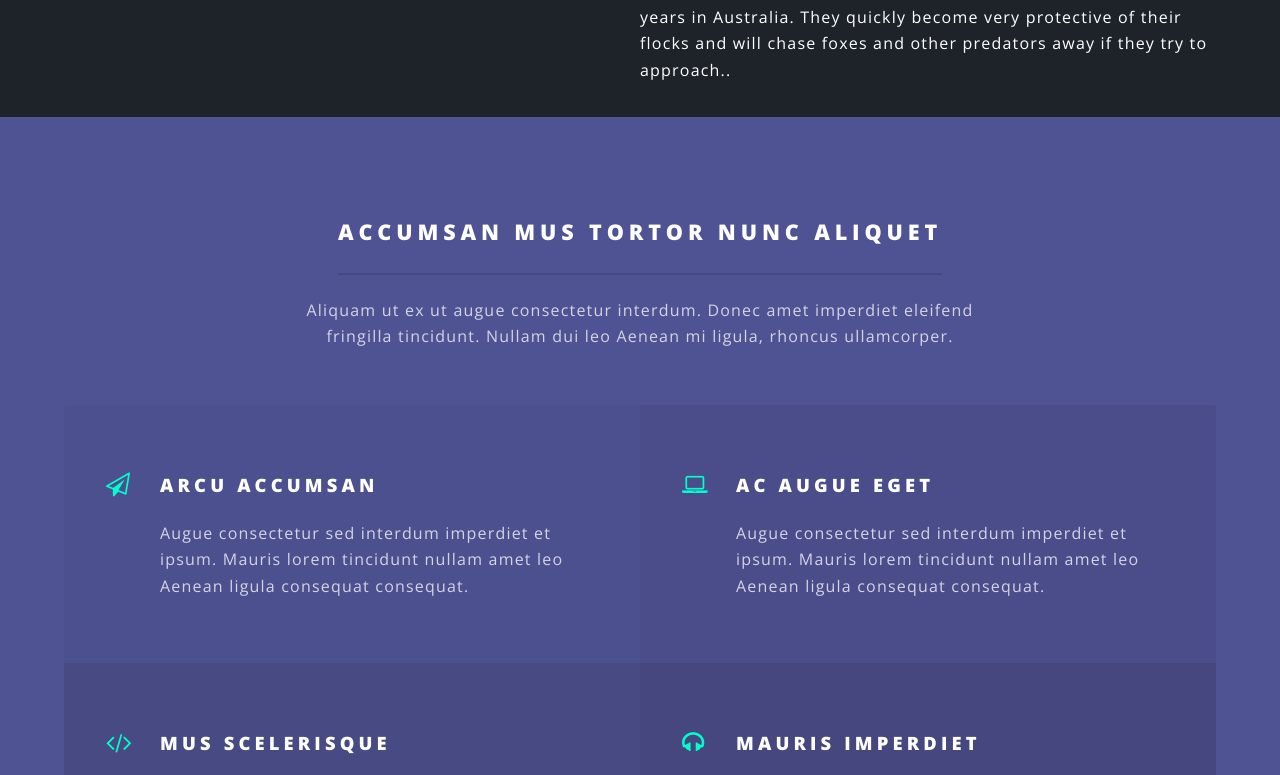
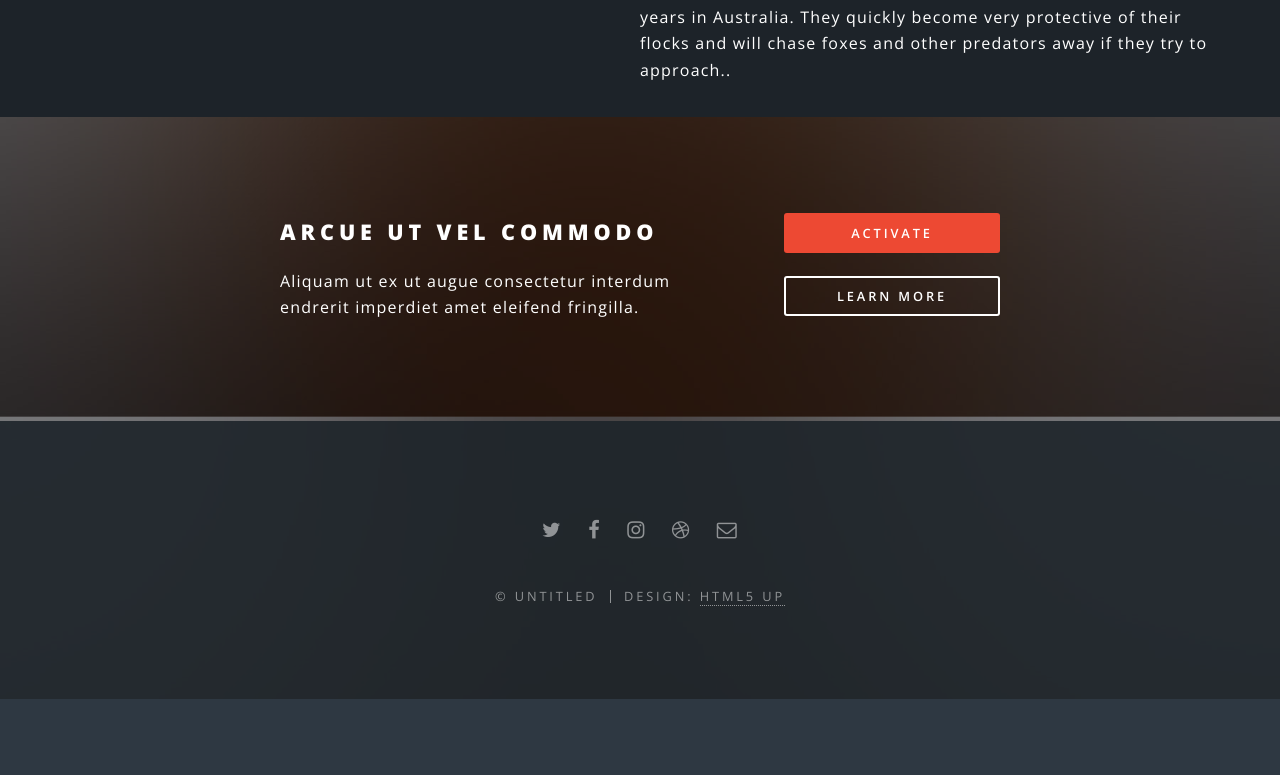
Before and after one commit to lucindarigby/Specral-Alpacas, a plain HTML site: page index.html in a window 1280 px wide. Shown: the part 2314-3089 px from the top of the page. After the commit the page ends 3013 px from the top, so only its background shows below. Drawn offline with nearby package versions, Linux system fonts and the light colour scheme.

Commit message:
Deletes section three

```diff
--- a/index.html
+++ b/index.html
@@ -119,7 +119,7 @@
 
 
 				<!-- Three -->
-					<section id="three" class="wrapper style3 special">
+					<!--<section id="three" class="wrapper style3 special">
 						<div class="inner">
 							<header class="major">
 								<h2>Accumsan mus tortor nunc aliquet</h2>
@@ -154,7 +154,7 @@
 							</ul>
 						</div>
 					</section>
-
+				-->
 				<!-- CTA -->
 					<section id="cta" class="wrapper style4">
 						<div class="inner">
```
